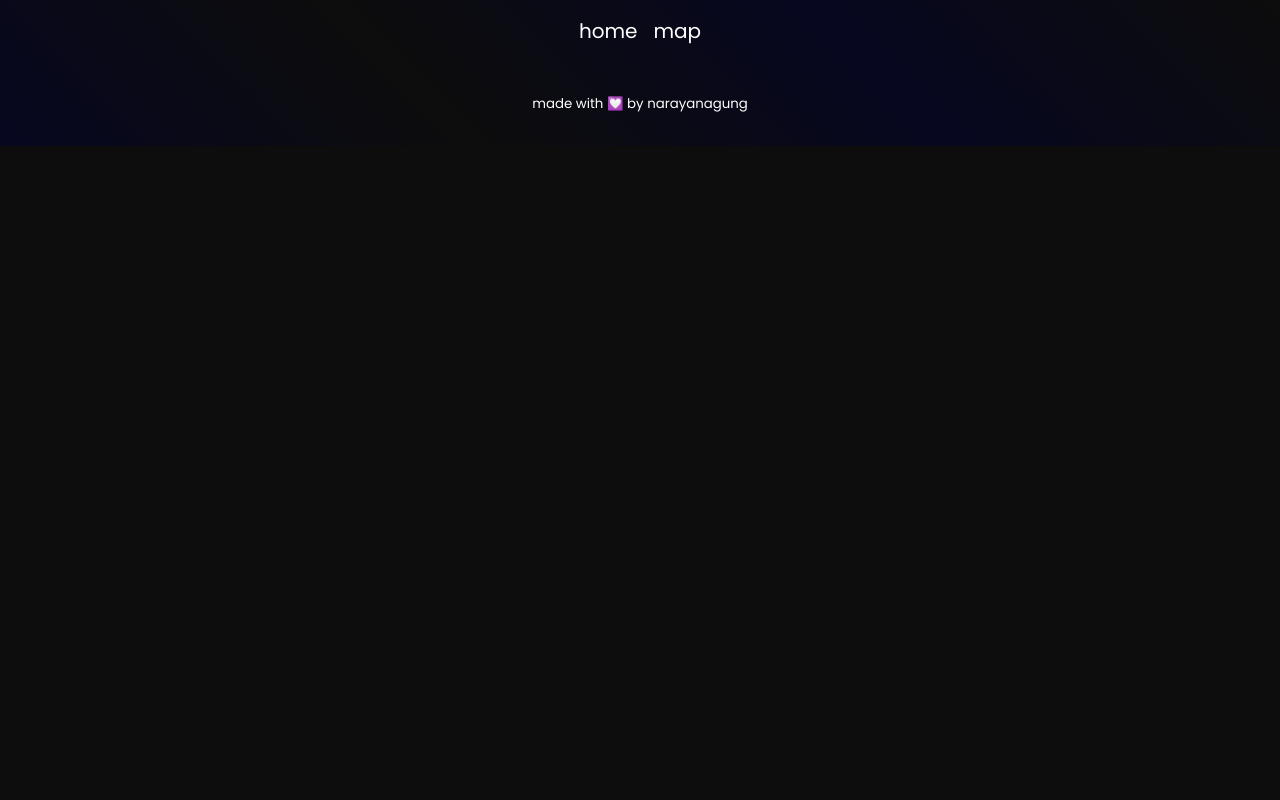
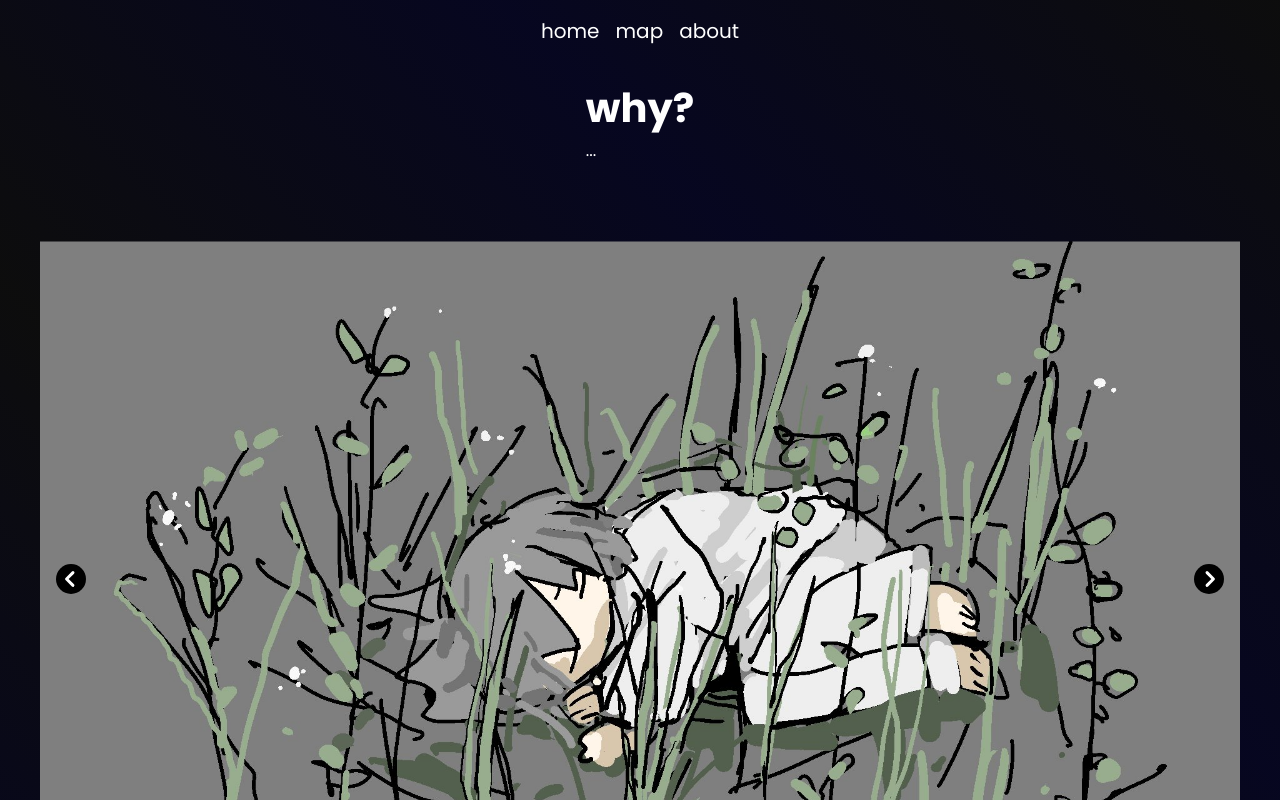
Before and after one commit to narayanagung/mylastour, a Vue app: page /about in a window 1280 px wide. Shown: the top 800 px of the page. Built offline with nearby package versions, Linux system fonts and the light colour scheme.

Commit message:
early modal update

```diff
--- a/index.html
+++ b/index.html
@@ -4,7 +4,7 @@
 		<meta charset="UTF-8" />
 		<link rel="icon" href="/favicon.ico" />
 		<meta name="viewport" content="width=device-width, initial-scale=1.0" />
-		<title>#mylastour</title>
+		<title>endless journey.</title>
 	</head>
 	<body>
 		<div id="app"></div>
--- a/src/components/Grid.vue
+++ b/src/components/Grid.vue
@@ -29,6 +29,19 @@ const sortToggle = () => {
 function getImageUrl(image) {
 	return new URL(`../assets/Grid/${image}.jpg`, import.meta.url).href;
 }
+
+const isModalOpen = ref(false);
+const selectedImage = ref(null);
+
+const openModal = (image) => {
+	selectedImage.value = image;
+	isModalOpen.value = true;
+};
+
+const closeModal = () => {
+	isModalOpen.value = false;
+	selectedImage.value = null;
+};
 </script>
 
 <template>
@@ -38,22 +51,54 @@ function getImageUrl(image) {
 		</button>
 	</div>
 	<div class="grid">
-		<img v-for="(image, index) in sortedImages" :key="index" :src="getImageUrl(image)" loading="lazy" alt="Grid Images" />
+		<img v-for="(image, index) in sortedImages" :key="index" :src="getImageUrl(image)" @click="openModal(image)" loading="lazy" alt="Grid Images" />
+	</div>
+	<div v-if="isModalOpen" class="modal" @click.self="closeModal">
+		<div class="modal-content">
+			<span class="close" @click="closeModal"><Icon icon="mdi:close" width="30" height="30" /></span>
+			<img :src="getImageUrl(selectedImage)" alt="Selected Grid Image" />
+			<!-- <p>Some description or additional content for {{ selectedImage }}</p> -->
+		</div>
 	</div>
 </template>
 
 <style lang="scss" scoped>
+.close {
+	float: right;
+	cursor: pointer;
+}
+
+.modal {
+	position: fixed;
+	z-index: 1;
+	left: 0;
+	top: 0;
+	width: 100%;
+	height: 100%;
+	overflow: auto;
+	background-color: rgba(0, 0, 0, 0.8);
+	display: flex;
+	justify-content: center;
+	align-items: center;
+
+	img {
+		border-radius: 0.25rem;
+		border: 2px solid hsl(0, 0%, 100%);
+	}
+}
+
+.modal-content {
+	padding: 0.5rem;
+	width: 100%;
+	max-width: 40rem;
+	border-radius: 0.25rem;
+}
+
 .btn-wrap {
 	display: flex;
 	justify-content: center;
 	padding-top: 1rem;
 	padding-bottom: 1rem;
-
-	:hover {
-		transition: 150ms;
-		background-color: #fff;
-		color: #000;
-	}
 
 	button {
 		font-weight: 500;
@@ -67,7 +112,6 @@ function getImageUrl(image) {
 		outline: 1px solid #fff;
 		border-radius: 4px;
 		padding: 0.3rem 0.6rem;
-		transition: 150ms;
 	}
 }
 @media screen and (min-width: 700px) {
--- a/src/components/Header.vue
+++ b/src/components/Header.vue
@@ -2,7 +2,7 @@
 
 <template>
 	<div class="header">
-		<h1>#️mylastour</h1>
+		<h1>mylastour</h1>
 		<small>endless journey.</small>
 	</div>
 </template>
--- a/src/components/Navigation.vue
+++ b/src/components/Navigation.vue
@@ -10,6 +10,9 @@ import { RouterLink } from "vue-router";
 			</li>
 			<li>
 				<RouterLink class="nav-link" to="/map">map</RouterLink>
+			</li>
+			<li>
+				<RouterLink class="nav-link" to="/about">about</RouterLink>
 			</li>
 		</ul>
 	</nav>
--- a/src/router/index.js
+++ b/src/router/index.js
@@ -17,6 +17,14 @@ const router = createRouter({
 			// which is lazy-loaded when the route is visited.
 			component: () => import("../views/Map.vue"),
 		},
+		{
+			path: "/about",
+			name: "about",
+			// route level code-splitting
+			// this generates a separate chunk (About.[hash].js) for this route
+			// which is lazy-loaded when the route is visited.
+			component: () => import("../views/About.vue"),
+		},
 	],
 });
 
--- /dev/null
+++ b/src/views/About.vue
@@ -0,0 +1,67 @@
+<script setup>
+import Carousel from "../components/Carousel/Index.vue";
+import Slide from "../components/Carousel/Slide.vue";
+
+const carouselSlides = ["tkmz_1", "tkmz_2", "tkmz_3"];
+function getImageUrl(slide) {
+	return new URL(`../assets/Carousel/${slide}.jpg`, import.meta.url).href;
+}
+</script>
+<template>
+	<hgroup>
+		<h1>why?</h1>
+		<small>...</small>
+	</hgroup>
+	<section class="carousel-section">
+		<Carousel :pagination="false" v-slot="{ currentSlide }" class="carousel">
+			<Slide v-for="(slide, index) in carouselSlides" :key="index">
+				<div v-show="currentSlide === index + 1" class="slide-info">
+					<img :src="getImageUrl(slide)" alt="Carousel Images" />
+				</div>
+			</Slide>
+		</Carousel>
+	</section>
+</template>
+
+<style lang="scss" scoped>
+$carousel-height: 100vh;
+$slide-width: 1200px;
+
+hgroup {
+	display: grid;
+	place-content: center;
+	padding: 1rem;
+	font-size: 1.25rem;
+}
+
+.carousel-section {
+	.carousel {
+		position: relative;
+		max-height: 100vh;
+		height: $carousel-height;
+
+		@media screen and (max-width: 1000px) {
+			max-height: 50vh;
+			height: 50vh;
+		}
+
+		.slide-info {
+			position: absolute;
+			top: 50%;
+			left: 50%;
+			transform: translate(-50%, -50%);
+			width: $slide-width;
+			max-height: 100%;
+			text-align: center;
+
+			@media screen and (max-width: 1000px) {
+				width: 100%;
+			}
+
+			img {
+				object-fit: cover;
+			}
+		}
+	}
+}
+</style>
--- a/src/views/Map.vue
+++ b/src/views/Map.vue
@@ -1,30 +1,11 @@
-<script setup>
-// import Carousel from "../components/Carousel/Index.vue";
-// import Slide from "../components/Carousel/Slide.vue";
-
-const carouselSlides = ["tkmz_1", "tkmz_2", "tkmz_3"];
-function getImageUrl(slide) {
-	return new URL(`../assets/Carousel/${slide}.jpg`, import.meta.url).href;
-}
-</script>
-
 <template>
 	<hgroup>
-		<h1>map</h1>
-		<small>geolocation for each pictures.</small>
+		<h1>memories</h1>
+		<small>geolocation for each location.</small>
 	</hgroup>
 	<section class="map-wrap">
-		<iframe src="https://www.google.com/maps/d/u/0/embed?mid=1xejczkd6NzBtjvTzyDgiz1OTK2C0Jj4&ehbc=2E312F&noprof=1" width="640" height="480"></iframe>
+		<iframe src="https://www.google.com/maps/d/u/0/embed?mid=1xejczkd6NzBtjvTzyDgiz1OTK2C0Jj4&ehbc=2E312F&noprof=1" width="1000" height="800"></iframe>
 	</section>
-	<!-- <section class="carousel-section">
-		<Carousel :pagination="false" v-slot="{ currentSlide }" class="carousel">
-			<Slide v-for="(slide, index) in carouselSlides" :key="index">
-				<div v-show="currentSlide === index + 1" class="slide-info">
-					<img :src="getImageUrl(slide)" alt="Carousel Images" />
-				</div>
-			</Slide>
-		</Carousel>
-	</section> -->
 </template>
 
 <style lang="scss" scoped>
@@ -48,35 +29,4 @@ hgroup {
 		max-width: 100%;
 	}
 }
-
-.carousel-section {
-	.carousel {
-		position: relative;
-		max-height: 100vh;
-		height: $carousel-height;
-
-		@media screen and (max-width: 1000px) {
-			max-height: 50vh;
-			height: 50vh;
-		}
-
-		.slide-info {
-			position: absolute;
-			top: 50%;
-			left: 50%;
-			transform: translate(-50%, -50%);
-			width: $slide-width;
-			max-height: 100%;
-			text-align: center;
-
-			@media screen and (max-width: 1000px) {
-				width: 100%;
-			}
-
-			img {
-				object-fit: cover;
-			}
-		}
-	}
-}
 </style>
```
Also changed, not shown: vercel.json (added).
